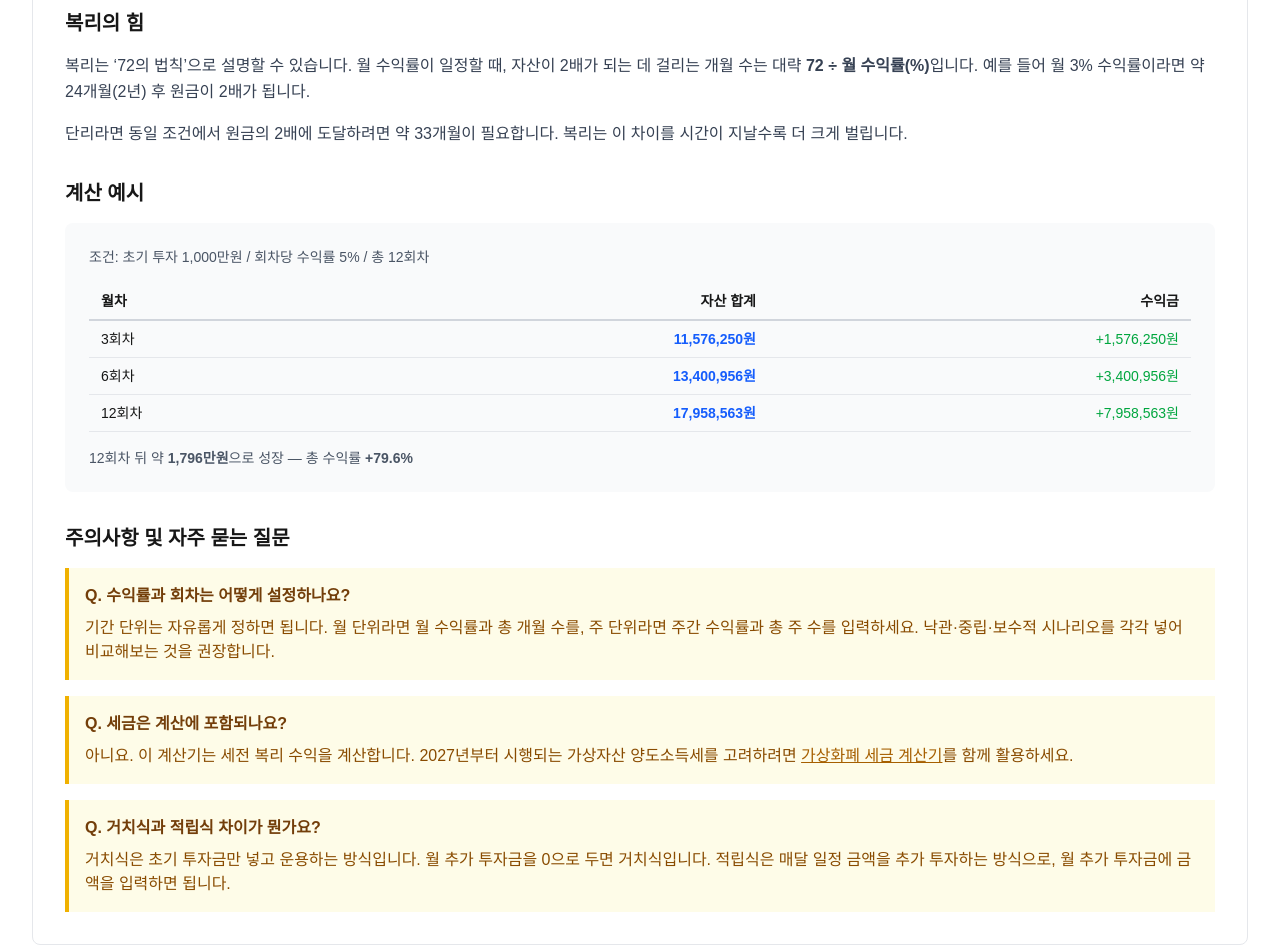
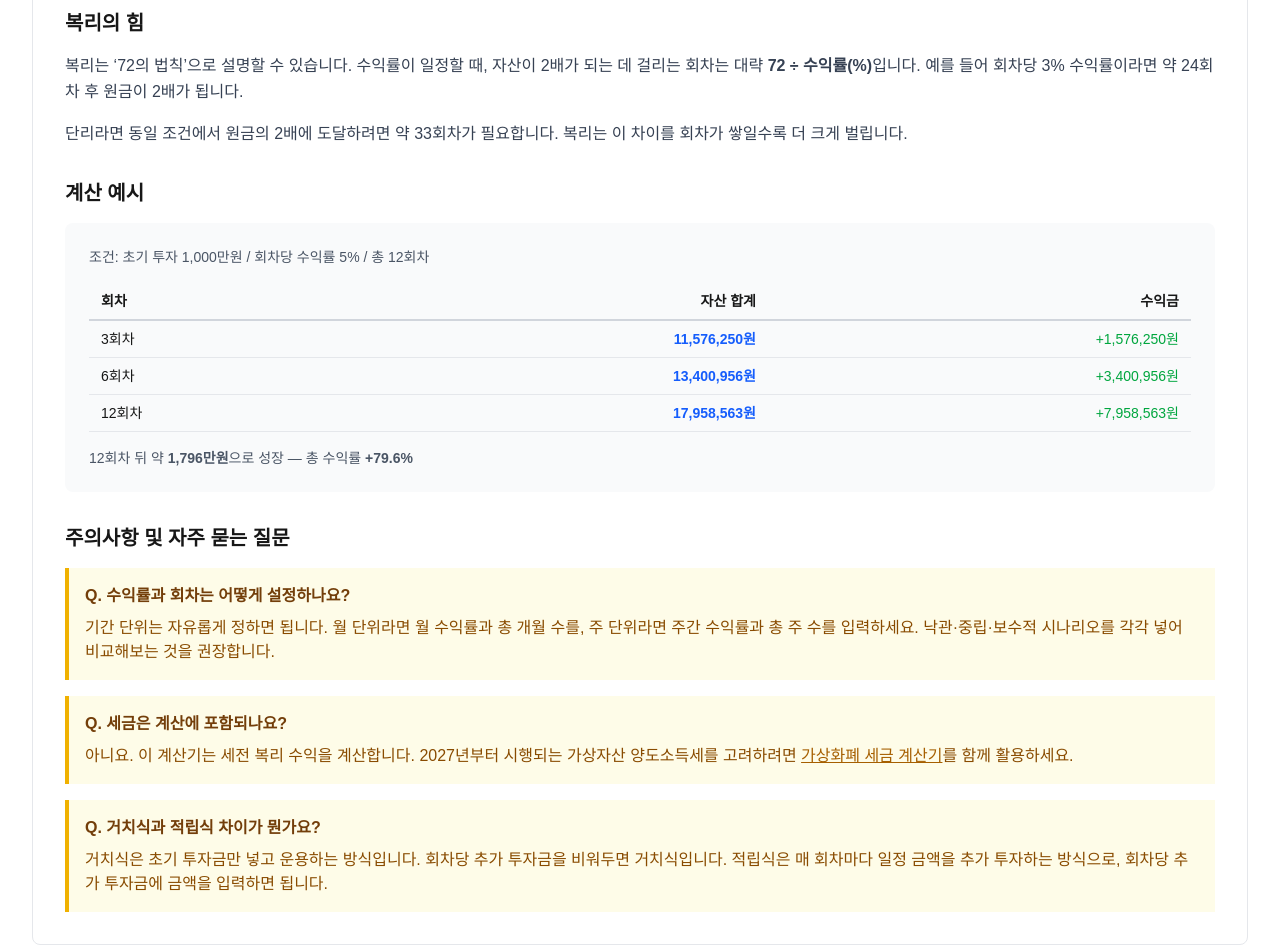
Before and after one commit to hyunguda/coinsjot, a Next.js app: page /calculators/compound-interest in a window 1280 px wide. Shown: the part 1220-2172 px from the top of the page. Built offline with nearby package versions, Linux system fonts and the light colour scheme.

Commit message:
Remove 월 references from compound interest calculator
Co-Authored-By: Claude Sonnet 4.6 <noreply@anthropic.com>
Claude-Session: https://claude.ai/code/session_01BWwpiUfwigPEFS31dHcp1N

```diff
--- a/app/calculators/compound-interest/page.tsx
+++ b/app/calculators/compound-interest/page.tsx
@@ -4,7 +4,7 @@ import { CompoundInterestCalculator } from "@/app/components/CompoundInterestCal
 export const metadata: Metadata = {
   title: "코인 복리 수익 계산기 | coinsjot",
   description:
-    "초기 투자금, 월 수익률, 투자 기간을 입력하면 복리 효과로 자산이 얼마나 성장하는지 월별로 계산합니다. 월 추가 투자금(적립식)도 지원합니다.",
+    "초기 투자금, 수익률, 총 회차를 입력하면 복리 효과로 자산이 얼마나 성장하는지 회차별로 계산합니다. 회차당 추가 투자금(적립식)도 지원합니다.",
   keywords:
     "복리 계산기, 코인 복리, 가상화폐 복리, 월복리 계산, 복리 수익 시뮬레이터, 적립식 복리, 코인 수익 계산",
 };
@@ -48,13 +48,13 @@ export default function CompoundInterestPage() {
           <section>
             <h3 className="text-xl font-bold mb-4">복리의 힘</h3>
             <p className="text-gray-700 leading-relaxed mb-4">
-              복리는 &lsquo;72의 법칙&rsquo;으로 설명할 수 있습니다. 월 수익률이 일정할 때,
-              자산이 2배가 되는 데 걸리는 개월 수는 대략 <strong>72 ÷ 월 수익률(%)</strong>입니다.
-              예를 들어 월 3% 수익률이라면 약 24개월(2년) 후 원금이 2배가 됩니다.
+              복리는 &lsquo;72의 법칙&rsquo;으로 설명할 수 있습니다. 수익률이 일정할 때,
+              자산이 2배가 되는 데 걸리는 회차는 대략 <strong>72 ÷ 수익률(%)</strong>입니다.
+              예를 들어 회차당 3% 수익률이라면 약 24회차 후 원금이 2배가 됩니다.
             </p>
             <p className="text-gray-700 leading-relaxed">
-              단리라면 동일 조건에서 원금의 2배에 도달하려면 약 33개월이 필요합니다.
-              복리는 이 차이를 시간이 지날수록 더 크게 벌립니다.
+              단리라면 동일 조건에서 원금의 2배에 도달하려면 약 33회차가 필요합니다.
+              복리는 이 차이를 회차가 쌓일수록 더 크게 벌립니다.
             </p>
           </section>
 
@@ -68,7 +68,7 @@ export default function CompoundInterestPage() {
                 <table className="w-full text-sm min-w-[360px]">
                   <thead>
                     <tr className="border-b-2 border-gray-300">
-                      <th className="text-left py-2 px-3">월차</th>
+                      <th className="text-left py-2 px-3">회차</th>
                       <th className="text-right py-2 px-3">자산 합계</th>
                       <th className="text-right py-2 px-3">수익금</th>
                     </tr>
@@ -119,8 +119,8 @@ export default function CompoundInterestPage() {
               <div className="border-l-4 border-yellow-500 bg-yellow-50 p-4">
                 <p className="font-semibold text-yellow-900 mb-2">Q. 거치식과 적립식 차이가 뭔가요?</p>
                 <p className="text-yellow-800">
-                  거치식은 초기 투자금만 넣고 운용하는 방식입니다. 월 추가 투자금을 0으로 두면 거치식입니다.
-                  적립식은 매달 일정 금액을 추가 투자하는 방식으로, 월 추가 투자금에 금액을 입력하면 됩니다.
+                  거치식은 초기 투자금만 넣고 운용하는 방식입니다. 회차당 추가 투자금을 비워두면 거치식입니다.
+                  적립식은 매 회차마다 일정 금액을 추가 투자하는 방식으로, 회차당 추가 투자금에 금액을 입력하면 됩니다.
                 </p>
               </div>
             </div>
```
